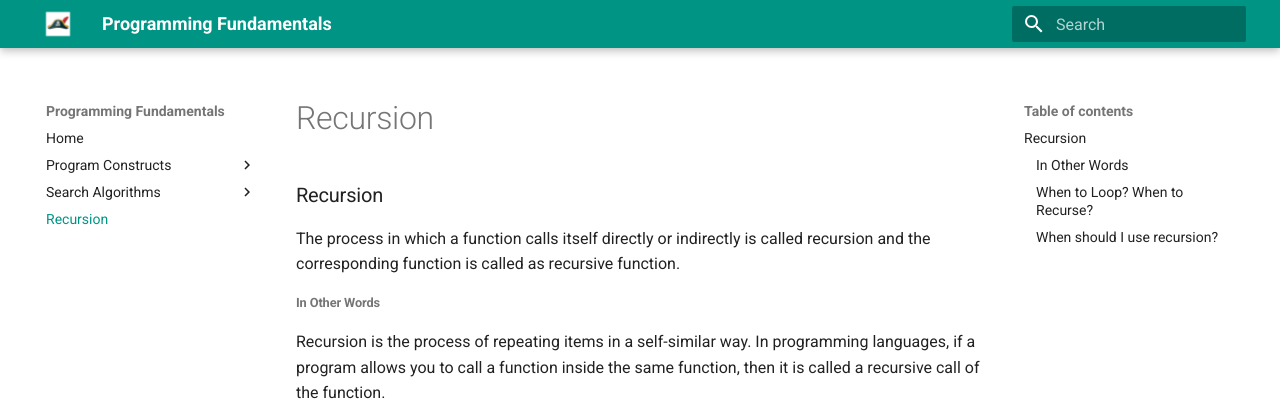
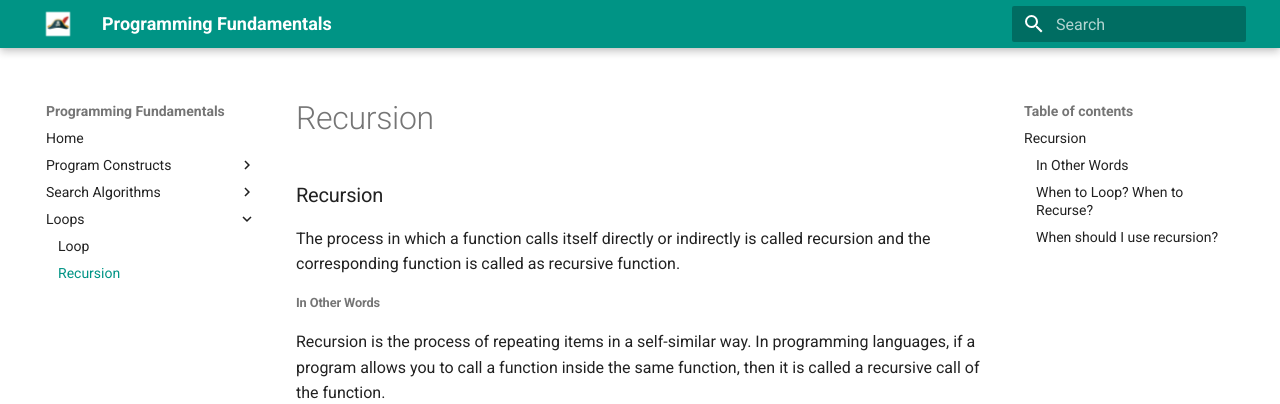
Before and after one commit to santosh-1987/programming-fundamentals, an MkDocs documentation site: the page built from docs/loops/recursion.md, in a window 1280 px wide. Shown: the top 404 px of the page. Built offline with MkDocs 1.6.1 and Material for MkDocs 9.7.7, drawn with Linux system fonts in a browser that asks for light colours; the version menu is left out.

```diff
--- a/mkdocs.yml
+++ b/mkdocs.yml
@@ -20,7 +20,9 @@
       - Search Concept: search-algorithms/search.md
       - Linear Search: search-algorithms/linear-search.md
       - Binary Search: search-algorithms/binary-search.md
-  - Recursion: recursion/recursion.md
+  - Loops:
+    -  Loop: loops/index.md
+    -  Recursion: loops/recursion.md
 
 # Configuration
 theme:
```
Also changed, not shown: docs/loops/recursion.md (renamed from docs/recursion/recursion.md).
